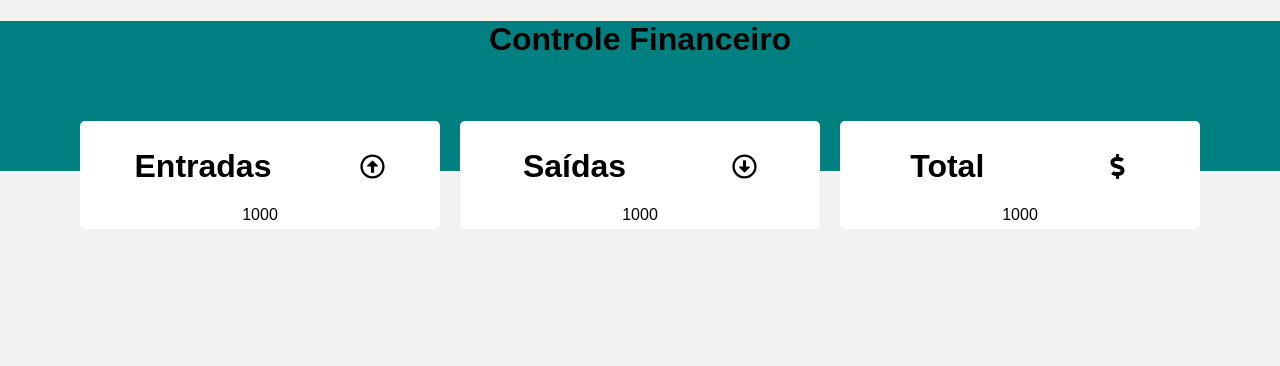
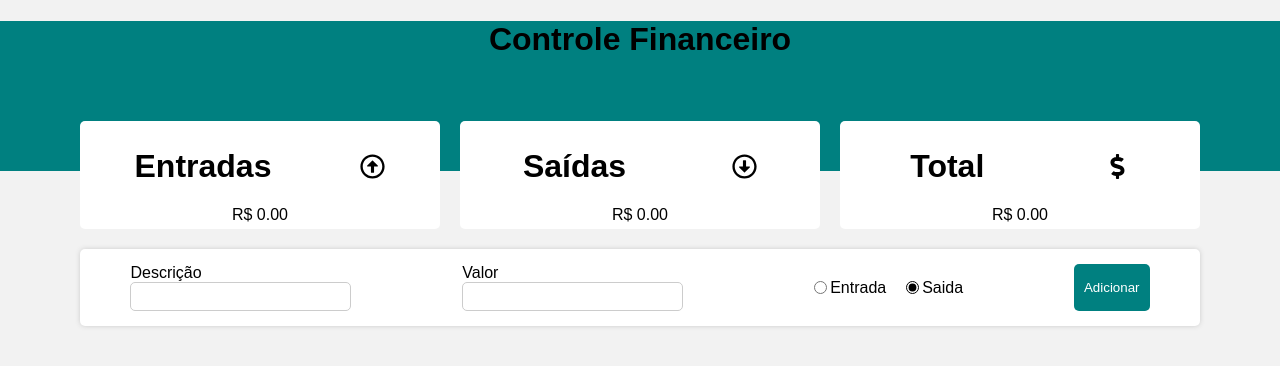
Before and after one commit to Leandro-Pinho/control-system, a React (Create React App) app: page / in a window 1280 px wide. Shown: the top 366 px of the page. Built offline with nearby package versions, Linux system fonts and the light colour scheme.

Commit message:
criando as função para entrada e saida de valores

```diff
--- a/src/App.js
+++ b/src/App.js
@@ -1,12 +1,53 @@
+import { useEffect, useState } from 'react';
 import './App.css';
+import Form from './components/Form/Form';
 import Header from './components/Header/Header';
 import Resume from './components/Resume/Resume';
 
 function App() {
+  // localStorage é o local que guarda nossos dados
+  const data = localStorage.getItem("transactions");
+  // lista de dados
+  const [transactionslist, setTransactionsList] = useState(data ? JSON.parse(data) : []);
+
+  // aqui é a entrada, saida e total respectivamente
+  const [income, setIncome] = useState(0);
+  const [expense, setExpense] = useState(0);
+  const [total, setTotal] = useState(0);
+
+  useEffect(() => {
+    const amountExpense = transactionslist
+      .filter((item) => item.expense)
+      .map((transaction) => Number(transaction.amount));
+
+    const amountIncome = transactionslist
+      .filter((item) => !item.expense)
+      .map((transaction) => Number(transaction.amount));
+
+    const expense = amountExpense.reduce((acc, cur) => acc - cur, 0).toFixed(2);
+    const income = amountIncome.reduce((acc, cur) => acc + cur, 0).toFixed(2);
+
+    const total = Math.abs(income - expense).toFixed(2)
+
+    setExpense(`R$ ${expense}`)
+    setIncome(`R$ ${income}`)
+    setTotal(`${Number(income) < Number(expense) ? "-" : ""}R$ ${total}`)
+
+  }, [transactionslist])
+
+  const handleAdd = (transaction) => {
+    const newArrayTransactions = [...transactionslist, transaction];
+
+    setTransactionsList(newArrayTransactions);
+
+    localStorage.setItem("transactions", JSON.stringify(newArrayTransactions));
+  }
+
   return (
     <div className="App">
       <Header />
-      <Resume />
+      <Resume income={income} expense={expense} total={total} />
+      <Form handleAdd={handleAdd} />
     </div>
   );
 }
--- /dev/null
+++ b/src/components/Form/Form.js
@@ -0,0 +1,55 @@
+import React, { useState } from 'react'
+import './styleForm.css'
+
+const Form = ({ handleAdd }) => {
+    const [desc, setDesc] = useState("");;
+    const [amount, setAmount] = useState("");
+    const [isExpense, setExpense] = useState(false)
+
+    // criar um id
+    const generateId = () => Math.round(Math.random() * 1000);
+
+    const handleSave = () => {
+        if (!desc || !amount) {
+            alert("informe a descrição e o valor!");
+            return;
+        } else if (amount < 1) {
+            alert("O valor tem que ser positivo!")
+            return;
+        }
+
+        const transaction = {
+            id: generateId(),
+            desc: desc,
+            amount: amount,
+            expense: isExpense,
+        }
+
+        handleAdd(transaction);
+
+        setDesc("");
+        setAmount("");
+    };
+
+    return (
+        <div className='containerForm'>
+            <div className='inputContent'>
+                <label>Descrição</label>
+                <input value={desc} onChange={(e) => setDesc(e.target.value)} />
+            </div>
+            <div className='inputContent'>
+                <label>Valor</label>
+                <input value={amount} type='number' onChange={(e) => setAmount(e.target.value)} />
+            </div>
+            <div className='RadioGroup'>
+                <input type='radio' id='rIncome' defaultChecked name='group1' onChange={() => setExpense(!isExpense)} />
+                <label htmlFor='rIncome'>Entrada</label>
+                <input type='radio' id='rExpenses' defaultChecked name='group1' onChange={() => setExpense(!isExpense)} />
+                <label htmlFor='rExpenses'>Saida</label>
+            </div>
+            <button onClick={handleSave}>Adicionar</button>
+        </div>
+    )
+}
+
+export default Form
--- /dev/null
+++ b/src/components/Form/styleForm.css
@@ -0,0 +1,51 @@
+.containerForm {
+    max-width: 1120px;
+    margin: 20px auto;
+    width: 98%;
+    background-color: #fff;
+    box-shadow: 0px 0 5px #ccc;
+    border-radius: 5px;
+    display: flex;
+    justify-content: space-around;
+    padding: 15px 0;
+    gap: 10px;
+}
+
+@media (max-width: 750px) {
+    .containerForm {
+        display: grid;
+    }
+}
+
+.inputContent {
+    display: flex;
+    flex-direction: column;
+}
+
+.inputContent input {
+    outline: none;
+    border-radius: 5px;
+    padding: 5px 10px;
+    font-size: 15px;
+    border: 1px solid #ccc;
+}
+
+.RadioGroup {
+    display: flex;
+    align-items: center;
+}
+
+.RadioGroup input {
+    margin-left: 20px;
+    accent-color: black;
+    margin-top: 0;
+}
+
+button {
+    padding: 5px 10px;
+    border: none;
+    border-radius: 5px;
+    cursor: pointer;
+    color: #fff;
+    background-color: teal;
+}
--- a/src/components/Resume/Resume.js
+++ b/src/components/Resume/Resume.js
@@ -3,12 +3,12 @@
 import { FaRegArrowAltCircleUp, FaRegArrowAltCircleDown, FaDollarSign, } from 'react-icons/fa'
 import './indexResume.css'
 
-const Resume = () => {
+const Resume = ({ income, expense, total }) => {
   return (
     <div className='Resume'>
-      <ResumeItem title="Entradas" Icon={FaRegArrowAltCircleUp} value={'1000'} />
-      <ResumeItem title="Saídas" Icon={FaRegArrowAltCircleDown} value={'1000'} />
-      <ResumeItem title="Total" Icon={FaDollarSign} value={'1000'} />
+      <ResumeItem title="Entradas" Icon={FaRegArrowAltCircleUp} value={income} />
+      <ResumeItem title="Saídas" Icon={FaRegArrowAltCircleDown} value={expense} />
+      <ResumeItem title="Total" Icon={FaDollarSign} value={total} />
     </div>
   )
 }
```
